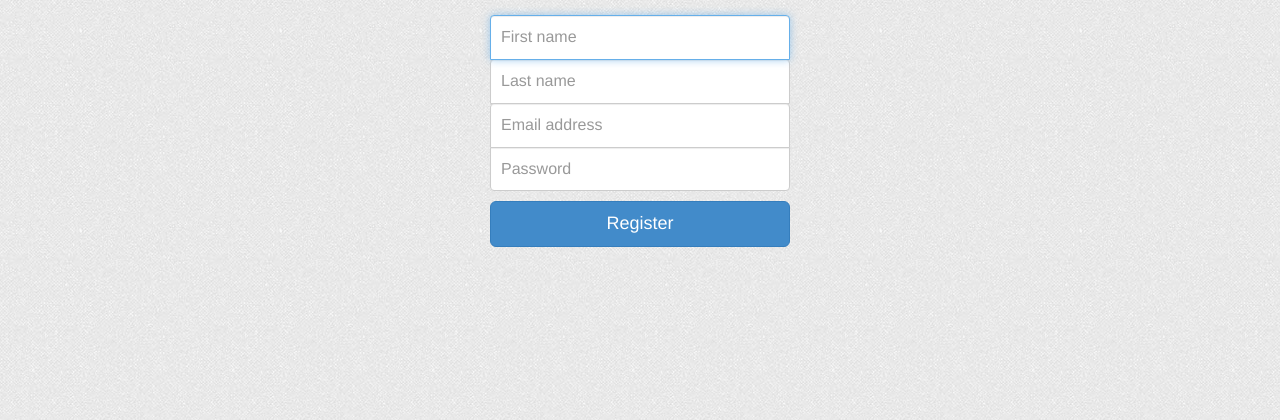
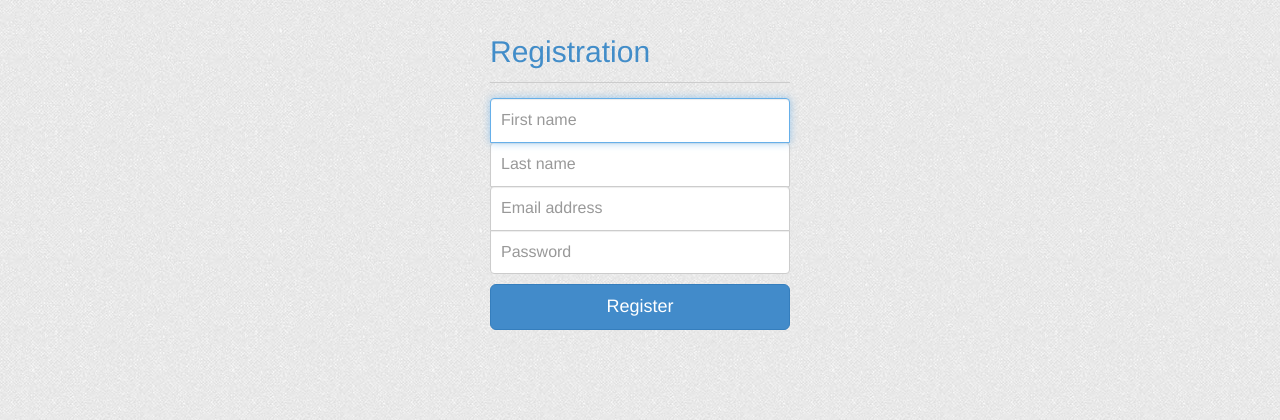
Before and after one commit to gutechsoc-hackathon/Django, a Django app: template users/templates/users/register.html in a window 1280 px wide. Shown: the top 420 px of the page. Run offline with Django 3.2, Linux system fonts and the light colour scheme; the template is opened without the code that fills it: values that come from a table or form of the project are taken from there, others are empty; parts of the project's set-up code (start-up, migrations or seed data) failed here and were passed over; some libraries are stand-ins or nearby versions.

Commit message:
Improved UI.

```diff
--- a/static/css/login.css
+++ b/static/css/login.css
@@ -3,6 +3,23 @@
   max-width: 330px;
   padding: 15px;
   margin: 0 auto;
+}
+
+.form-signin .form-signin-heading h1 {
+  margin-bottom: 20px;
+}
+
+.form-signin .form-signin-heading .sub-heading {
+  color: #428dc9;
+}
+
+.form-signin hr {
+  display: block;
+  height: 1px;
+  border: 0;
+  border-top: 1px solid #ccc;
+  margin: 1em 0;
+  padding: 0;
 }
 
 .form-signin .form-signin-heading, .form-signin .checkbox
--- a/users/templates/users/associate.html
+++ b/users/templates/users/associate.html
@@ -10,6 +10,11 @@
   <div class="row">
     <div class="col-sm-6 col-md-4 col-md-offset-4">
       <form action="https://tethys.dcs.gla.ac.uk/AppTracker/api/v2/request" method="POST" class="form-signin">
+        <div class="form-signin-heading">
+          <h2 class="sub-heading">AppTracker Login</h2>
+        </div>
+        <hr />
+
         <input type="hidden" name="key" value="4zjorcyfjs5nuo9" />
         <input type="hidden" name="callback" value="http://localhost:8000/user/associate-response?" />
         <input name="email" placeholder="Email" class="form-control"/>
--- a/users/templates/users/login.html
+++ b/users/templates/users/login.html
@@ -10,9 +10,13 @@
   <div class="row">
     <div class="col-sm-6 col-md-4 col-md-offset-4">
       <form class="form-signin" method="post">
+        <div class="form-signin-heading">
+          <h1><span class="sub-heading">app</span>age</h1>
+        </div>
+
         {% csrf_token %}
         {% if form.errors %}
-        <p>Your username and password didn't match.</p>
+          <p>Your username and password didn't match.</p>
         {% endif %}
 
         <input type="text" name="username" class="form-control" placeholder="Email" required autofocus>
--- a/users/templates/users/register.html
+++ b/users/templates/users/register.html
@@ -10,6 +10,11 @@
   <div class="row">
     <div class="col-sm-6 col-md-4 col-md-offset-4">
       <form class="form-signin" method="post">
+        <div class="form-signin-heading">
+          <h2 class="sub-heading">Registration</h2>
+        </div>
+        <hr />
+
         {% csrf_token %}
         {% if form.errors %}
         <p class="error">
--- a/users/views.py
+++ b/users/views.py
@@ -18,7 +18,7 @@ def register(request):
                         last_name=data['last_name'],
                         is_staff=False, is_active=True, is_superuser=False,
                         last_login=timezone.now(), date_joined=timezone.now())
-            user.set_password(data['password'])
+                        user.set_password(data['password'])
             user.save()
 
             user.backend='django.contrib.auth.backends.ModelBackend'
```
